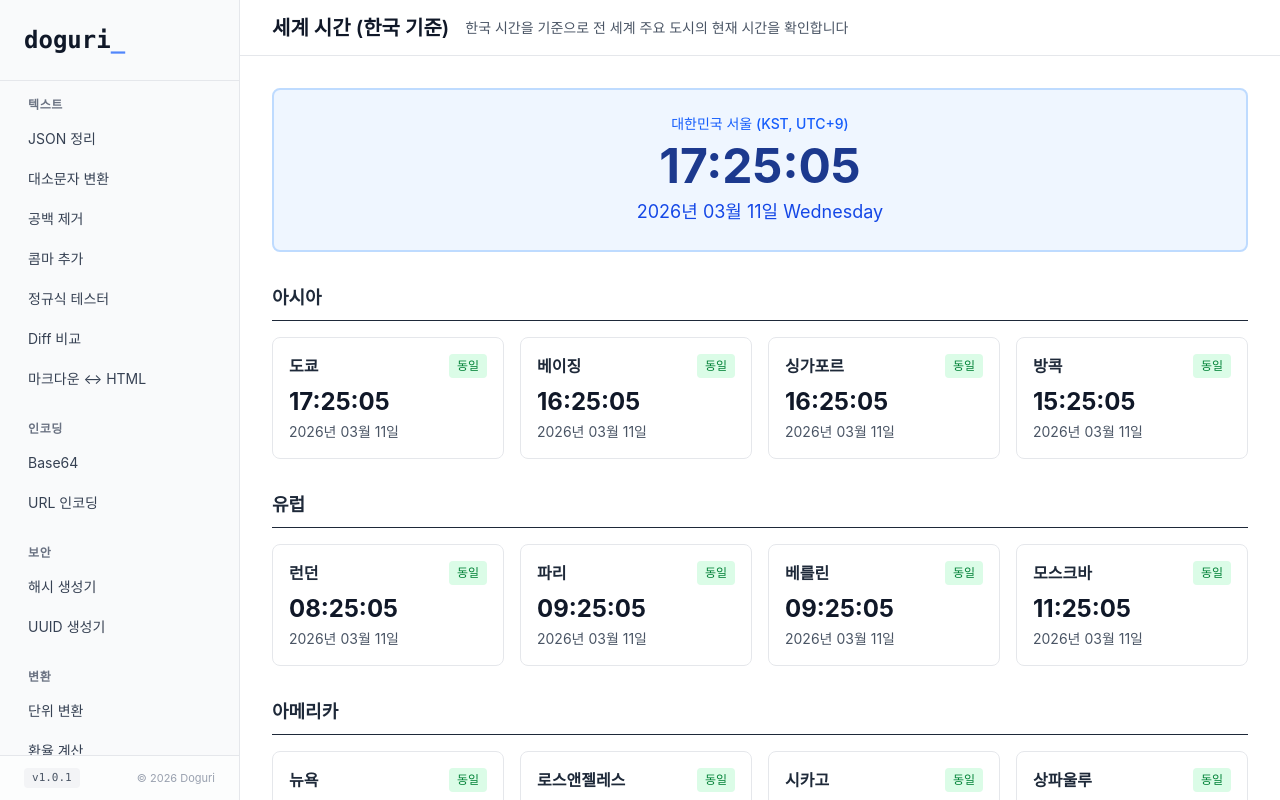
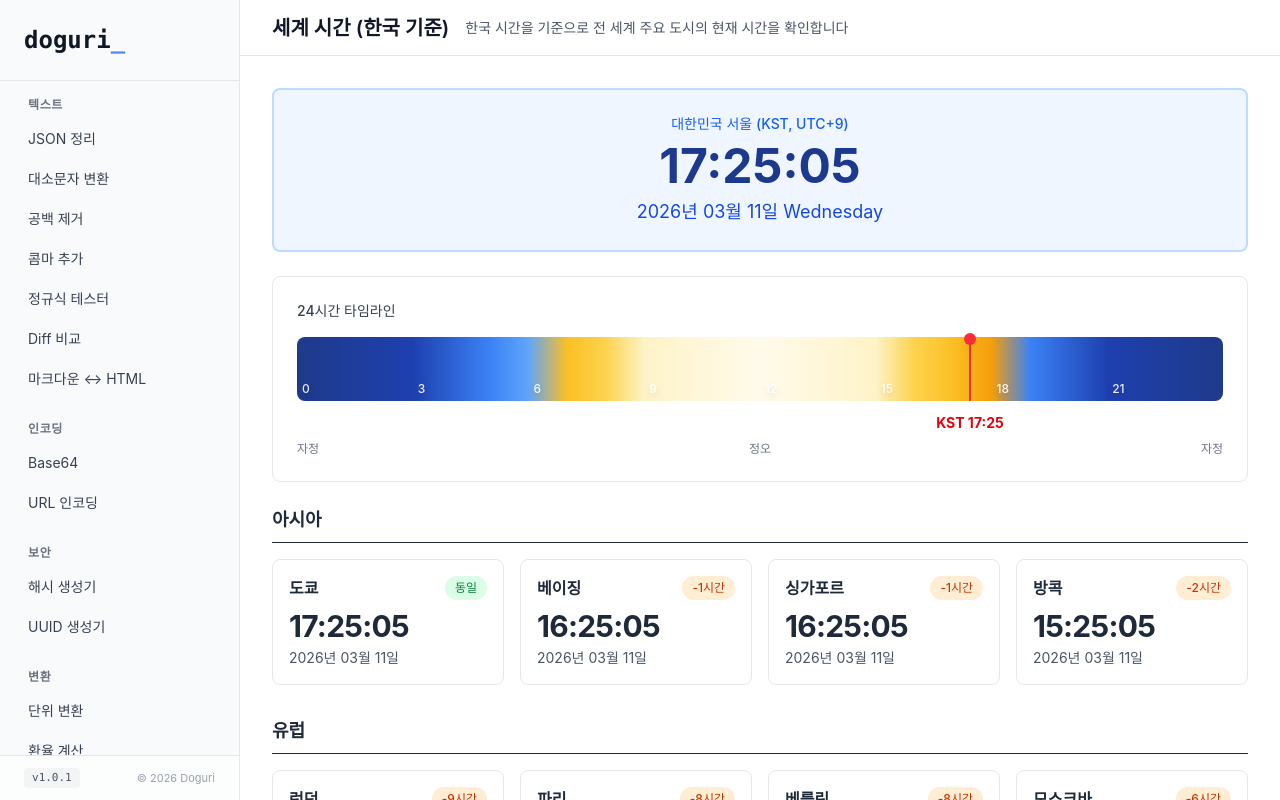
Before and after one commit to yhyuk/doguri, a React (Vite) app: page /doguri/world-time-korea in a window 1280 px wide. Built offline with nearby package versions, Linux system fonts and the light colour scheme.

Commit message:
fix: timeline bug completed

```diff
--- /dev/null
+++ b/src/tools/WorldTimeKorea/Timeline.tsx
@@ -0,0 +1,82 @@
+import { formatInTimeZone } from 'date-fns-tz';
+import { KST_TIMEZONE } from './constants';
+
+interface TimelineProps {
+  currentDate: Date;
+}
+
+export default function Timeline({ currentDate }: TimelineProps) {
+  const currentHour = parseInt(formatInTimeZone(currentDate, KST_TIMEZONE, 'HH'), 10);
+  const currentMinute = parseInt(formatInTimeZone(currentDate, KST_TIMEZONE, 'mm'), 10);
+
+  // Calculate position as percentage (0-100%)
+  const position = ((currentHour + currentMinute / 60) / 24) * 100;
+
+  return (
+    <div className="bg-white border border-gray-200 rounded-lg p-6 mb-6">
+      <h3 className="text-sm font-medium text-gray-700 mb-4">24시간 타임라인</h3>
+
+      {/* Timeline container */}
+      <div className="relative">
+        {/* Gradient background (day/night) */}
+        <div
+          className="h-16 rounded-lg overflow-hidden"
+          style={{
+            background: `linear-gradient(to right,
+              #1e3a8a 0%,    /* midnight - dark blue */
+              #1e40af 12.5%, /* 3am */
+              #3b82f6 20.83%,/* 5am - lighter blue */
+              #60a5fa 25%,   /* 6am - dawn */
+              #fbbf24 29.17%,/* 7am - sunrise yellow */
+              #fcd34d 33.33%,/* 8am */
+              #fef3c7 37.5%, /* 9am - light yellow */
+              #fffbeb 50%,   /* noon - bright */
+              #fef3c7 62.5%, /* 3pm */
+              #fcd34d 66.67%,/* 4pm */
+              #fbbf24 70.83%,/* 5pm */
+              #f59e0b 75%,   /* 6pm - sunset orange */
+              #3b82f6 79.17%,/* 7pm - dusk blue */
+              #1e40af 87.5%, /* 9pm */
+              #1e3a8a 100%   /* midnight */
+            )`
+          }}
+        >
+          {/* Hour markers */}
+          <div className="relative h-full flex items-end">
+            {Array.from({ length: 25 }, (_, i) => (
+              <div
+                key={i}
+                className="flex-1 border-l border-white/20 relative"
+                style={{ minWidth: '4.1667%' }}
+              >
+                {i % 3 === 0 && (
+                  <span className="absolute bottom-1 left-1 text-xs font-medium text-white/90 drop-shadow-md">
+                    {i}
+                  </span>
+                )}
+              </div>
+            ))}
+          </div>
+        </div>
+
+        {/* Current time indicator */}
+        <div
+          className="absolute top-0 bottom-0 w-0.5 bg-red-500 z-10 transition-all duration-1000"
+          style={{ left: `${position}%` }}
+        >
+          <div className="absolute -top-1 left-1/2 -translate-x-1/2 w-3 h-3 bg-red-500 rounded-full shadow-lg" />
+          <div className="absolute -bottom-8 left-1/2 -translate-x-1/2 whitespace-nowrap text-sm font-bold text-red-600">
+            KST {formatInTimeZone(currentDate, KST_TIMEZONE, 'HH:mm')}
+          </div>
+        </div>
+      </div>
+
+      {/* Labels */}
+      <div className="mt-10 flex justify-between text-xs text-gray-500">
+        <span>자정</span>
+        <span>정오</span>
+        <span>자정</span>
+      </div>
+    </div>
+  );
+}
--- a/src/tools/WorldTimeKorea/index.tsx
+++ b/src/tools/WorldTimeKorea/index.tsx
@@ -3,6 +3,7 @@ import Header from '../../components/Layout/Header';
 import { REGION_GROUPS } from './constants';
 import { formatKSTTime, getCitiesTimeDisplay } from './utils';
 import type { CityTimeDisplay } from './types';
+import Timeline from './Timeline';
 
 export default function WorldTimeKorea() {
   const [kstTime, setKstTime] = useState(formatKSTTime());
@@ -37,7 +38,7 @@ export default function WorldTimeKorea() {
       <div className="flex-1 overflow-auto p-8">
         <div className="max-w-6xl mx-auto">
           {/* Korean Time Display */}
-          <div className="bg-blue-50 border-2 border-blue-200 rounded-lg p-6 mb-8">
+          <div className="bg-blue-50 border-2 border-blue-200 rounded-lg p-6 mb-6">
             <div className="text-center">
               <h2 className="text-sm font-medium text-blue-600 mb-2">
                 대한민국 서울 (KST, UTC+9)
@@ -51,6 +52,9 @@ export default function WorldTimeKorea() {
             </div>
           </div>
 
+          {/* Timeline */}
+          <Timeline currentDate={new Date()} />
+
           {/* Cities by Region */}
           <div className="space-y-8">
             {REGION_GROUPS.map(group => (
@@ -59,15 +63,39 @@ export default function WorldTimeKorea() {
                   {group.name}
                 </h3>
                 <div className="grid grid-cols-1 md:grid-cols-2 lg:grid-cols-4 gap-4">
-                  {citiesTimes[group.id]?.map((city) => (
+                  {citiesTimes[group.id]?.map((city) => {
+                    // Define background color based on time period
+                    const isDarkBackground = ['dawn', 'night', 'evening'].includes(city.timePeriod);
+
+                    const bgColorClass = city.timePeriod === 'dawn'
+                      ? 'bg-slate-800'
+                      : city.timePeriod === 'night'
+                      ? 'bg-slate-700'
+                      : city.timePeriod === 'evening'
+                      ? 'bg-slate-600'
+                      : 'bg-white';
+
+                    const borderColorClass = isDarkBackground
+                      ? 'border-slate-600 hover:border-slate-400'
+                      : 'border-gray-200 hover:border-blue-300';
+
+                    const textColorClass = isDarkBackground
+                      ? 'text-white'
+                      : 'text-gray-800';
+
+                    const secondaryTextClass = isDarkBackground
+                      ? 'text-gray-300'
+                      : 'text-gray-600';
+
+                    return (
                       <div
                         key={city.name}
-                      className="bg-white border border-gray-200 rounded-lg p-4 hover:border-blue-300 hover:shadow-md transition-all"
+                        className={`${bgColorClass} border ${borderColorClass} rounded-lg p-4 hover:shadow-md transition-all`}
                       >
                         <div className="flex justify-between items-start mb-2">
-                        <h4 className="font-semibold text-gray-800">{city.name}</h4>
+                          <h4 className={`font-semibold ${textColorClass}`}>{city.name}</h4>
                           <span
-                          className={`text-xs px-2 py-1 rounded ${
+                            className={`text-xs px-2.5 py-1 rounded-full font-medium ${
                               city.offsetHours === 0
                                 ? 'bg-green-100 text-green-700'
                                 : city.offsetHours > 0
@@ -78,14 +106,15 @@ export default function WorldTimeKorea() {
                             {city.offsetFromKST}
                           </span>
                         </div>
-                      <div className="text-2xl font-bold text-gray-900 mb-1">
+                        <div className={`text-3xl font-bold ${textColorClass} mb-1 tracking-tight`}>
                           {city.timeString}
                         </div>
-                      <div className="text-sm text-gray-600">
+                        <div className={`text-sm ${secondaryTextClass}`}>
                           {city.dateString}
                         </div>
                       </div>
-                  ))}
+                    );
+                  })}
                 </div>
               </div>
             ))}
--- a/src/tools/WorldTimeKorea/types.ts
+++ b/src/tools/WorldTimeKorea/types.ts
@@ -10,6 +10,8 @@ export interface CityTimeDisplay extends CityTime {
   dateString: string;
   offsetFromKST: string;
   offsetHours: number;
+  isBusinessHours: boolean;
+  timePeriod: 'dawn' | 'morning' | 'afternoon' | 'evening' | 'night';
 }
 
 export type Region = 'asia' | 'europe' | 'americas' | 'oceania';
--- a/src/tools/WorldTimeKorea/utils.ts
+++ b/src/tools/WorldTimeKorea/utils.ts
@@ -20,16 +20,17 @@ export function formatTimeInTimezone(date: Date, timezone: string, format: strin
  * Calculate time difference in hours between KST and another timezone
  */
 export function getOffsetFromKST(timezone: string, date: Date = new Date()): number {
-  const kstTime = toZonedTime(date, KST_TIMEZONE);
-  const targetTime = toZonedTime(date, timezone);
+  // Format both times to get the actual time strings
+  const kstTimeStr = formatInTimeZone(date, KST_TIMEZONE, 'yyyy-MM-dd HH:mm:ss');
+  const targetTimeStr = formatInTimeZone(date, timezone, 'yyyy-MM-dd HH:mm:ss');
 
-  // Get UTC offsets
-  const kstOffset = kstTime.getTimezoneOffset();
-  const targetOffset = targetTime.getTimezoneOffset();
+  // Parse back to dates for comparison
+  const kstDate = new Date(kstTimeStr);
+  const targetDate = new Date(targetTimeStr);
 
-  // Calculate difference (reverse sign because getTimezoneOffset is negative for ahead)
-  const diffMinutes = kstOffset - targetOffset;
-  return diffMinutes / 60;
+  // Calculate difference in hours
+  const diffMs = targetDate.getTime() - kstDate.getTime();
+  return diffMs / (1000 * 60 * 60);
 }
 
 /**
@@ -57,7 +58,9 @@ export function getCityTimeDisplay(city: CityTime, currentDate: Date = new Date(
     timeString: formatInTimeZone(currentDate, city.timezone, 'HH:mm:ss'),
     dateString: formatInTimeZone(currentDate, city.timezone, 'yyyy년 MM월 dd일'),
     offsetFromKST: formatOffsetFromKST(offsetHours),
-    offsetHours
+    offsetHours,
+    isBusinessHours: isBusinessHours(currentDate, city.timezone),
+    timePeriod: getTimePeriod(currentDate, city.timezone)
   };
 }
 
@@ -82,3 +85,24 @@ export function formatKSTTime(date: Date = new Date()): {
     dayOfWeek: formatInTimeZone(date, KST_TIMEZONE, 'EEEE')
   };
 }
+
+/**
+ * Determine if a time is during business hours (9:00-18:00)
+ */
+export function isBusinessHours(date: Date, timezone: string): boolean {
+  const hour = parseInt(formatInTimeZone(date, timezone, 'HH'), 10);
+  return hour >= 9 && hour < 18;
+}
+
+/**
+ * Get time period label (morning, afternoon, evening, night, dawn)
+ */
+export function getTimePeriod(date: Date, timezone: string): 'dawn' | 'morning' | 'afternoon' | 'evening' | 'night' {
+  const hour = parseInt(formatInTimeZone(date, timezone, 'HH'), 10);
+
+  if (hour >= 0 && hour < 6) return 'dawn';
+  if (hour >= 6 && hour < 12) return 'morning';
+  if (hour >= 12 && hour < 18) return 'afternoon';
+  if (hour >= 18 && hour < 22) return 'evening';
+  return 'night';
+}
```
Lines whose indentation alone changed are shown as unchanged.
